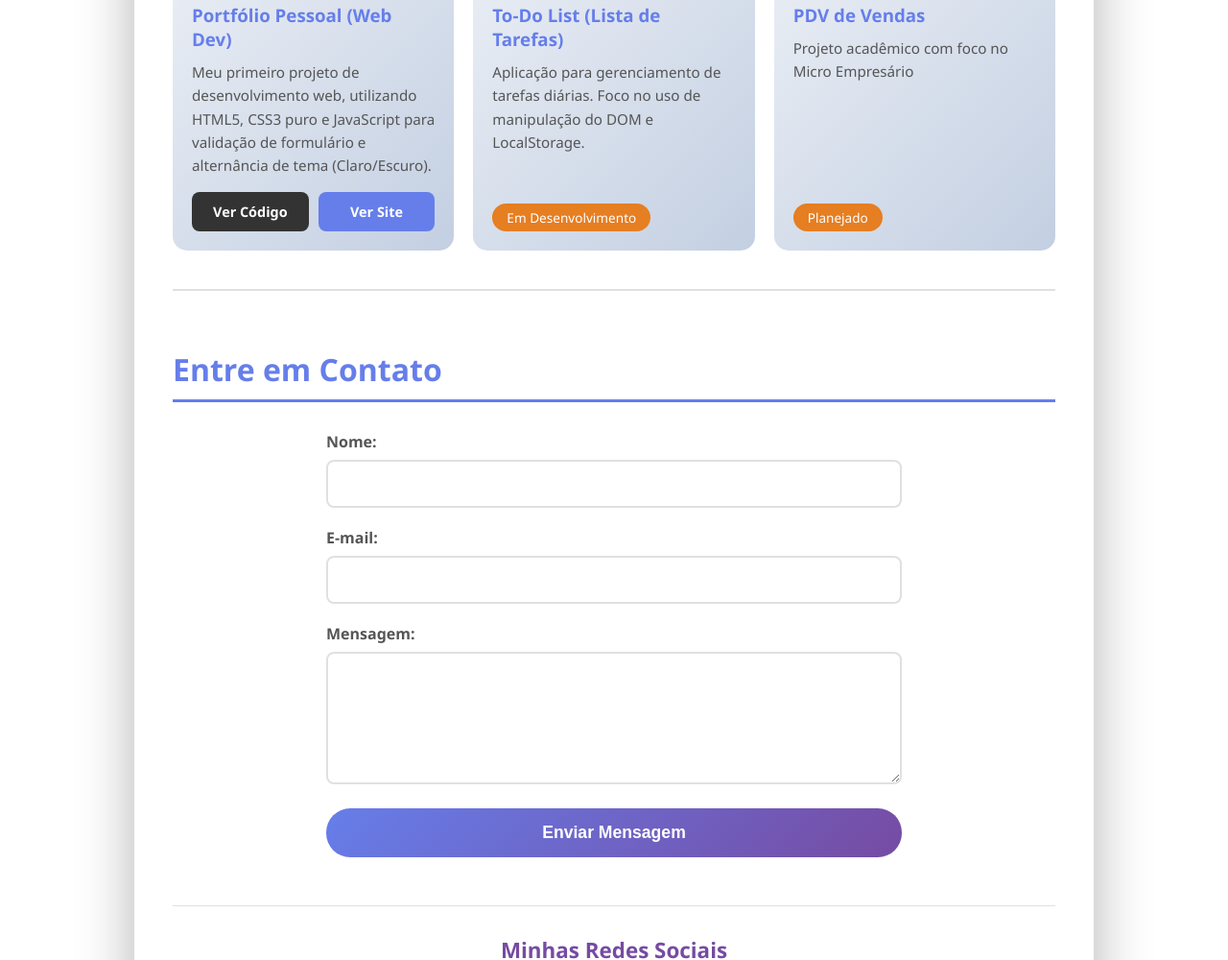
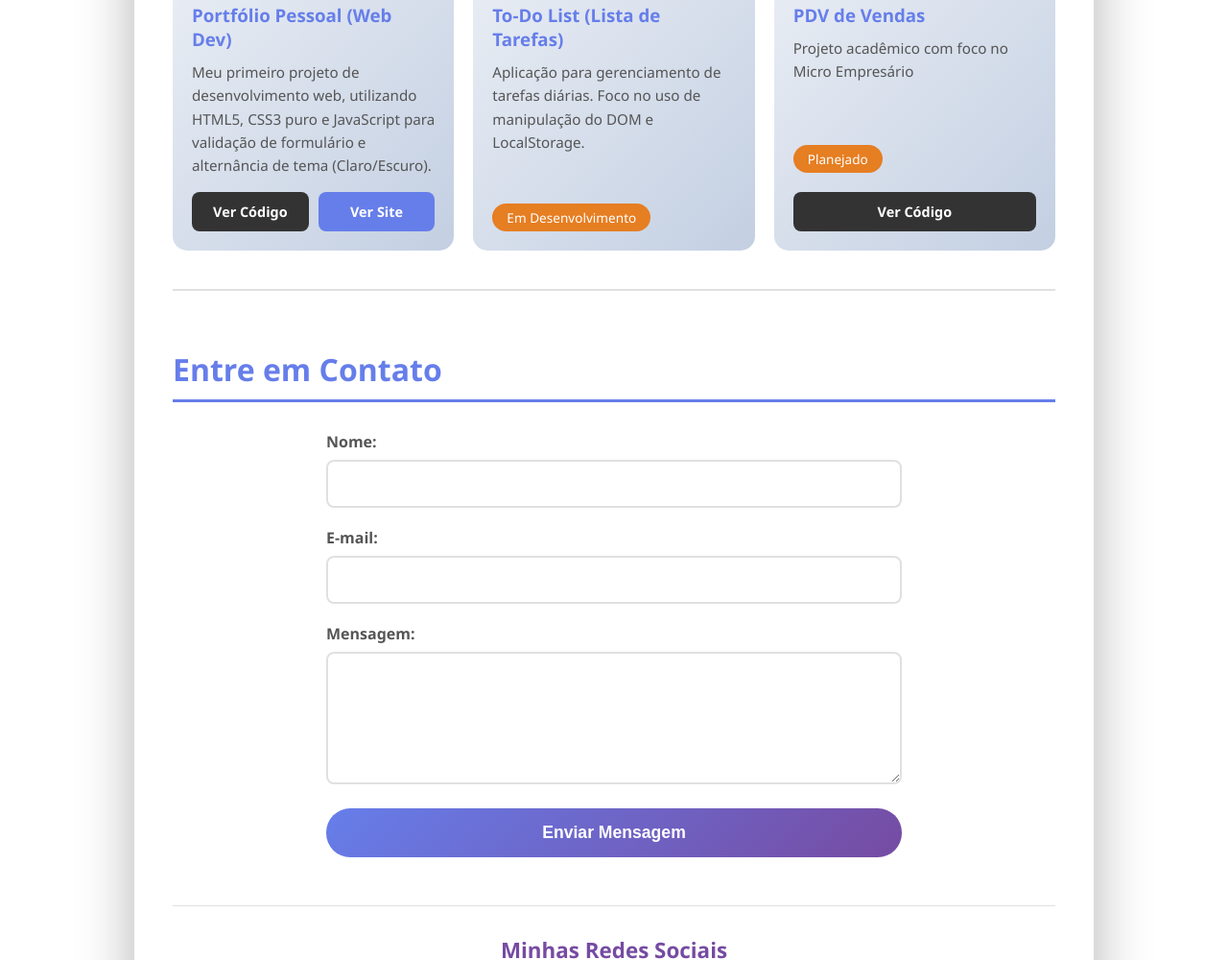
Before and after one commit to Fchaves27/meu-portfolio, a plain HTML site: page index.html in a window 1280 px wide. Shown: the part 1899-2899 px from the top of the page at 96% size. Drawn offline with Linux system fonts and the light colour scheme.

Commit message:
Adicionado o link para o projeto extencionista PDV

```diff
--- a/index.html
+++ b/index.html
@@ -190,6 +190,13 @@
 
                         <!-- Tag de status -->
                         <span class="tag" style="background: #e67e22;">Planejado</span>
+
+                        <!-- Links do projeto -->
+                        <div class="project-links">
+                            <a href="https://github.com/Fchaves27/atv-extensao-uninter" target="_blank" class="repo-link">
+                                Ver Código
+                            </a>
+                        </div>
                     </div>
 
                 </div>
```
